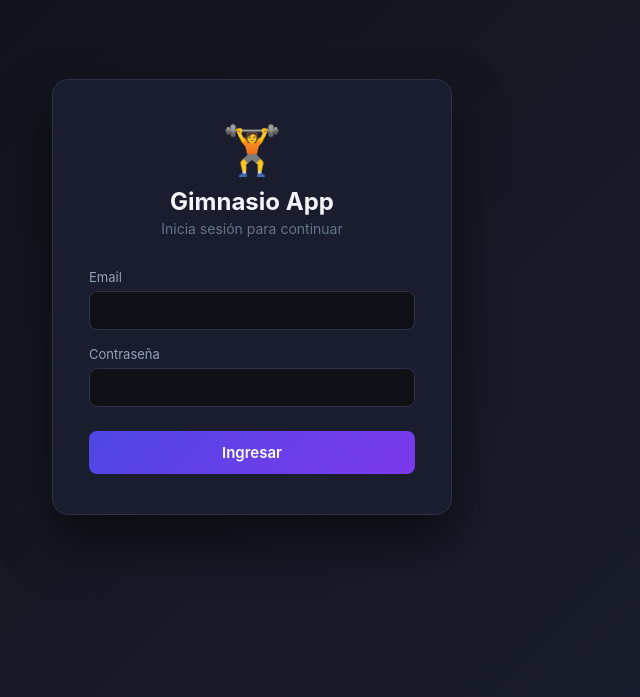
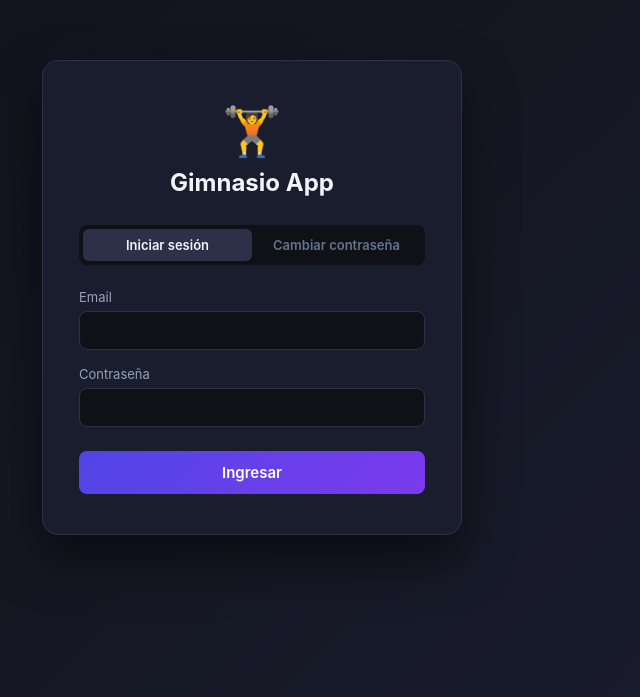
Before and after one commit to alonsonunes001-tech/gimnasio-app, a React (Vite) app in the folder client/: page / in a window 1280 px wide. Shown: the part 103-800 px from the top of the page, without its empty margins (388-1028 px from the left). Built offline with nearby package versions, Linux system fonts and the light colour scheme; no server answers.

Commit message:
feat: cambiar password desde pantalla de login

```diff
--- a/client/src/pages/Login.jsx
+++ b/client/src/pages/Login.jsx
@@ -2,14 +2,20 @@ import { useState } from 'react';
 import api from '../api';
 
 function Login({ onLogin }) {
+  const [vista, setVista] = useState('login');
   const [email, setEmail] = useState('');
   const [password, setPassword] = useState('');
   const [error, setError] = useState('');
   const [loading, setLoading] = useState(false);
 
-  const handleSubmit = async (e) => {
+  const [formPass, setFormPass] = useState({ email: '', passwordActual: '', passwordNueva: '', confirmar: '' });
+  const [errorPass, setErrorPass] = useState('');
+  const [exitoPass, setExitoPass] = useState('');
+
+  const handleLogin = async (e) => {
     e.preventDefault();
     setLoading(true);
+    setError('');
     try {
       const res = await api.post('/auth/login', { email, password });
       onLogin(res.data.token);
@@ -20,65 +26,119 @@ function Login({ onLogin }) {
     }
   };
 
+  const handleCambiarPassword = async (e) => {
+    e.preventDefault();
+    setErrorPass(''); setExitoPass('');
+    if (formPass.passwordNueva !== formPass.confirmar)
+      return setErrorPass('Las contraseñas nuevas no coinciden');
+    if (formPass.passwordNueva.length < 6)
+      return setErrorPass('La nueva contraseña debe tener al menos 6 caracteres');
+    try {
+      await api.post('/auth/cambiar-password', {
+        email: formPass.email,
+        passwordActual: formPass.passwordActual,
+        passwordNueva: formPass.passwordNueva
+      });
+      setExitoPass('✅ Contraseña actualizada. Ya puedes iniciar sesión.');
+      setFormPass({ email: '', passwordActual: '', passwordNueva: '', confirmar: '' });
+    } catch (err) {
+      setErrorPass(err.response?.data?.error || 'Error al cambiar contraseña');
+    }
+  };
+
+  const inputStyle = {
+    width: '100%', padding: '10px 14px', background: '#0f1117',
+    border: '1px solid #2d3148', borderRadius: 8, color: '#f1f5f9',
+    fontSize: 14, outline: 'none'
+  };
+
   return (
     <div style={{
       minHeight: '100vh', display: 'flex', alignItems: 'center', justifyContent: 'center',
       background: 'linear-gradient(135deg, #0f1117 0%, #1a1d2e 100%)'
     }}>
       <div style={{
-        width: 400, background: '#1a1d2e', borderRadius: 16,
+        width: 420, background: '#1a1d2e', borderRadius: 16,
         border: '1px solid #2d3148', padding: '40px 36px',
         boxShadow: '0 25px 50px rgba(0,0,0,0.5)'
       }}>
-        <div style={{ textAlign: 'center', marginBottom: 32 }}>
+        <div style={{ textAlign: 'center', marginBottom: 28 }}>
           <div style={{ fontSize: 48, marginBottom: 8 }}>🏋️</div>
           <h1 style={{ fontSize: 24, fontWeight: 700, color: '#f1f5f9', marginBottom: 4 }}>Gimnasio App</h1>
-          <p style={{ color: '#64748b', fontSize: 14 }}>Inicia sesión para continuar</p>
         </div>
 
-        {error && (
-          <div style={{
-            background: 'rgba(239,68,68,0.1)', border: '1px solid rgba(239,68,68,0.3)',
-            borderRadius: 8, padding: '10px 14px', marginBottom: 20,
-            color: '#f87171', fontSize: 14
-          }}>{error}</div>
-        )}
+        {/* Tabs */}
+        <div style={{ display: 'flex', marginBottom: 24, background: '#0f1117', borderRadius: 8, padding: 4 }}>
+          <button onClick={() => { setVista('login'); setError(''); }} style={{
+            flex: 1, padding: '8px', border: 'none', borderRadius: 6, cursor: 'pointer', fontSize: 13, fontWeight: 600,
+            background: vista === 'login' ? '#2d3148' : 'transparent',
+            color: vista === 'login' ? '#f1f5f9' : '#64748b'
+          }}>Iniciar sesión</button>
+          <button onClick={() => { setVista('password'); setErrorPass(''); setExitoPass(''); }} style={{
+            flex: 1, padding: '8px', border: 'none', borderRadius: 6, cursor: 'pointer', fontSize: 13, fontWeight: 600,
+            background: vista === 'password' ? '#2d3148' : 'transparent',
+            color: vista === 'password' ? '#f1f5f9' : '#64748b'
+          }}>Cambiar contraseña</button>
+        </div>
 
-        <form onSubmit={handleSubmit} style={{ display: 'flex', flexDirection: 'column', gap: 16 }}>
+        {/* Vista Login */}
+        {vista === 'login' && (
+          <>
+            {error && <div style={{ background: 'rgba(239,68,68,0.1)', border: '1px solid rgba(239,68,68,0.3)', borderRadius: 8, padding: '10px 14px', marginBottom: 20, color: '#f87171', fontSize: 14 }}>{error}</div>}
+            <form onSubmit={handleLogin} style={{ display: 'flex', flexDirection: 'column', gap: 16 }}>
               <div>
                 <label style={{ display: 'block', fontSize: 13, color: '#94a3b8', marginBottom: 6 }}>Email</label>
-            <input
-              type="email" value={email} onChange={e => setEmail(e.target.value)}
-              style={{
-                width: '100%', padding: '10px 14px', background: '#0f1117',
-                border: '1px solid #2d3148', borderRadius: 8, color: '#f1f5f9',
-                fontSize: 14, outline: 'none'
-              }} required
-            />
+                <input type="email" value={email} onChange={e => setEmail(e.target.value)} style={inputStyle} required />
               </div>
               <div>
                 <label style={{ display: 'block', fontSize: 13, color: '#94a3b8', marginBottom: 6 }}>Contraseña</label>
-            <input
-              type="password" value={password} onChange={e => setPassword(e.target.value)}
-              style={{
-                width: '100%', padding: '10px 14px', background: '#0f1117',
-                border: '1px solid #2d3148', borderRadius: 8, color: '#f1f5f9',
-                fontSize: 14, outline: 'none'
-              }} required
-            />
+                <input type="password" value={password} onChange={e => setPassword(e.target.value)} style={inputStyle} required />
               </div>
-          <button
-            type="submit" disabled={loading}
-            style={{
+              <button type="submit" disabled={loading} style={{
                 width: '100%', padding: '12px', marginTop: 8,
                 background: loading ? '#3730a3' : 'linear-gradient(135deg, #4f46e5, #7c3aed)',
                 color: '#fff', border: 'none', borderRadius: 8,
-              fontSize: 15, fontWeight: 600, cursor: loading ? 'not-allowed' : 'pointer',
-              transition: 'all 0.2s'
+                fontSize: 15, fontWeight: 600, cursor: loading ? 'not-allowed' : 'pointer'
               }}>
                 {loading ? 'Ingresando...' : 'Ingresar'}
               </button>
             </form>
+          </>
+        )}
+
+        {/* Vista Cambiar Password */}
+        {vista === 'password' && (
+          <>
+            {errorPass && <div style={{ background: 'rgba(239,68,68,0.1)', border: '1px solid rgba(239,68,68,0.3)', borderRadius: 8, padding: '10px 14px', marginBottom: 16, color: '#f87171', fontSize: 13 }}>{errorPass}</div>}
+            {exitoPass && <div style={{ background: 'rgba(74,222,128,0.1)', border: '1px solid rgba(74,222,128,0.3)', borderRadius: 8, padding: '10px 14px', marginBottom: 16, color: '#4ade80', fontSize: 13 }}>{exitoPass}</div>}
+            <form onSubmit={handleCambiarPassword} style={{ display: 'flex', flexDirection: 'column', gap: 14 }}>
+              <div>
+                <label style={{ display: 'block', fontSize: 13, color: '#94a3b8', marginBottom: 6 }}>Email</label>
+                <input type="email" value={formPass.email} onChange={e => setFormPass({ ...formPass, email: e.target.value })} style={inputStyle} required />
+              </div>
+              <div>
+                <label style={{ display: 'block', fontSize: 13, color: '#94a3b8', marginBottom: 6 }}>Contraseña actual</label>
+                <input type="password" value={formPass.passwordActual} onChange={e => setFormPass({ ...formPass, passwordActual: e.target.value })} style={inputStyle} required />
+              </div>
+              <div>
+                <label style={{ display: 'block', fontSize: 13, color: '#94a3b8', marginBottom: 6 }}>Nueva contraseña</label>
+                <input type="password" value={formPass.passwordNueva} onChange={e => setFormPass({ ...formPass, passwordNueva: e.target.value })} style={inputStyle} required />
+              </div>
+              <div>
+                <label style={{ display: 'block', fontSize: 13, color: '#94a3b8', marginBottom: 6 }}>Confirmar nueva contraseña</label>
+                <input type="password" value={formPass.confirmar} onChange={e => setFormPass({ ...formPass, confirmar: e.target.value })} style={inputStyle} required />
+              </div>
+              <button type="submit" style={{
+                width: '100%', padding: '12px', marginTop: 4,
+                background: 'linear-gradient(135deg, #4f46e5, #7c3aed)',
+                color: '#fff', border: 'none', borderRadius: 8,
+                fontSize: 15, fontWeight: 600, cursor: 'pointer'
+              }}>
+                Actualizar contraseña
+              </button>
+            </form>
+          </>
+        )}
       </div>
     </div>
   );
```
Lines whose indentation alone changed are shown as unchanged.
